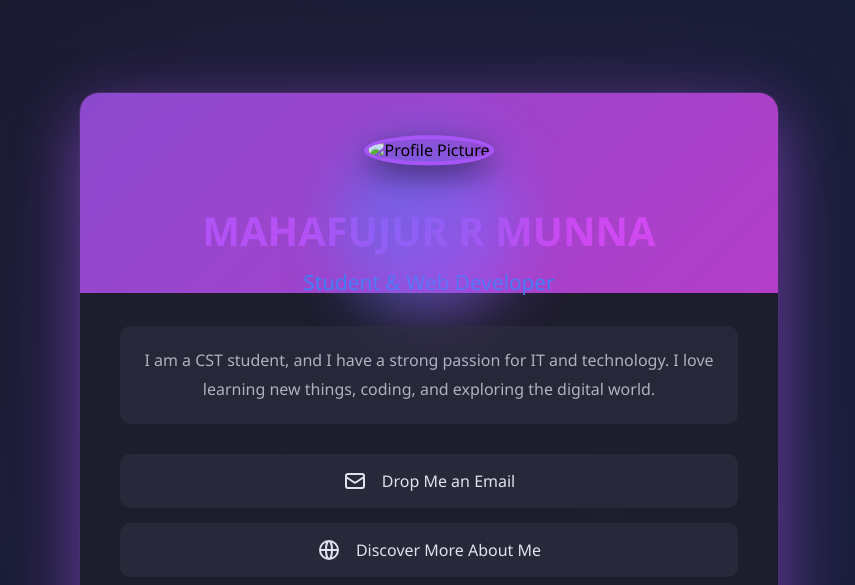
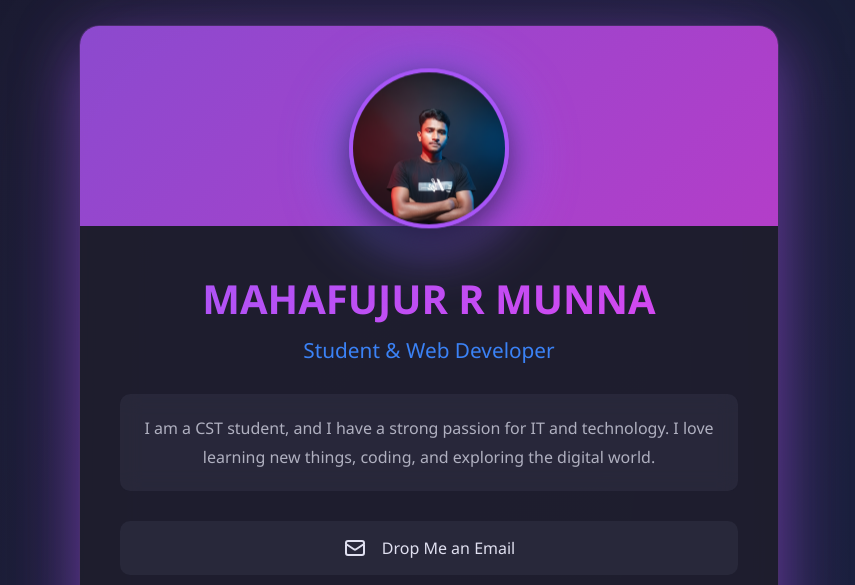
Before and after one commit to mahafujur80/DigitalVisitingCard, a plain HTML site: page index.html in a window 1280 px wide. Shown: the top 585 px of the page, without its empty margins (211-1066 px from the left). Drawn offline with Linux system fonts and the light colour scheme.

Commit message:
img path update

```diff
--- a/index.html
+++ b/index.html
@@ -269,7 +269,7 @@
             <div class="card-content">
                 <div class="profile-container">
                     <div class="profile-glow"></div>
-                    <img src="about-IMG.png" alt="Profile Picture" class="profile-image">
+                    <img src="img/about-IMG.png" alt="Profile Picture" class="profile-image">
                 </div>
 
                 <h1 class="name">MAHAFUJUR <span title="RAHMAN">R</span> MUNNA</h1>
```
